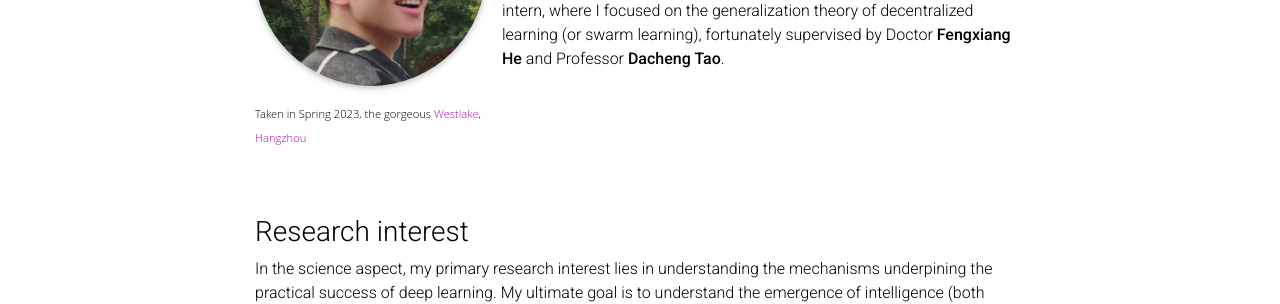
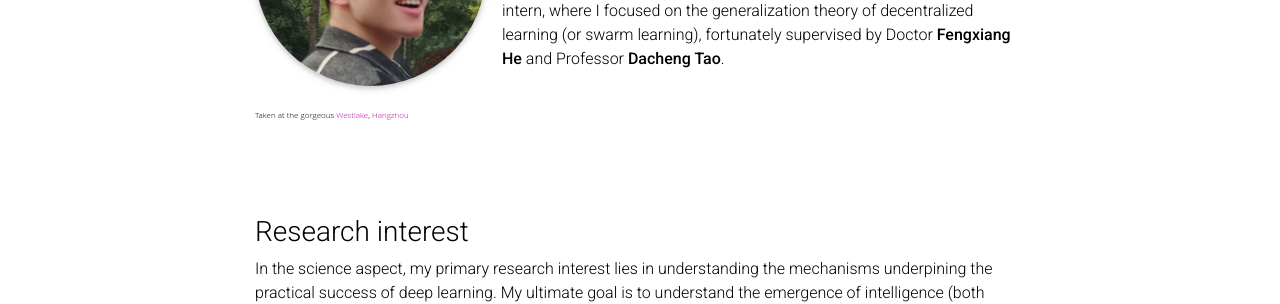
Before and after one commit to Raiden-Zhu/Raiden-Zhu.github.io, a Jekyll site: the page built from _pages/about.md, in a window 1280 px wide and 900 px high. Shown: the part 314-618 px from the top of the window. Built offline with Jekyll 4.4.1, drawn with Linux system fonts in a browser that asks for light colours; full-size pictures stand in for the smaller copies a plugin makes; emoji names are drawn with the system emoji font; comment, search, counter and statistics services are not loaded; a style sheet for code colours, icons or effects is not loaded.

Commit message:
Update about.md

```diff
--- a/_pages/about.md
+++ b/_pages/about.md
@@ -9,7 +9,7 @@ profile:
   image: photo_9.jpg
   image_circular: True # false: crops the image to make it circular
   address: >
-      <p><span style="font-size: 0.7em; font-family: 'Open Sans';">Taken in Spring 2023, the gorgeous <a href='https://en.wikipedia.org/wiki/West_Lake'>Westlake</a>, <a href='https://en.wikipedia.org/wiki/Hangzhou'>Hangzhou</a></span></p>
+      <p><span style="font-size: 0.5em; font-family: 'Open Sans';">Taken at the gorgeous <a href='https://en.wikipedia.org/wiki/West_Lake'>Westlake</a>, <a href='https://en.wikipedia.org/wiki/Hangzhou'>Hangzhou</a></span></p>
 
 
 news: true  # includes a list of news items
```
